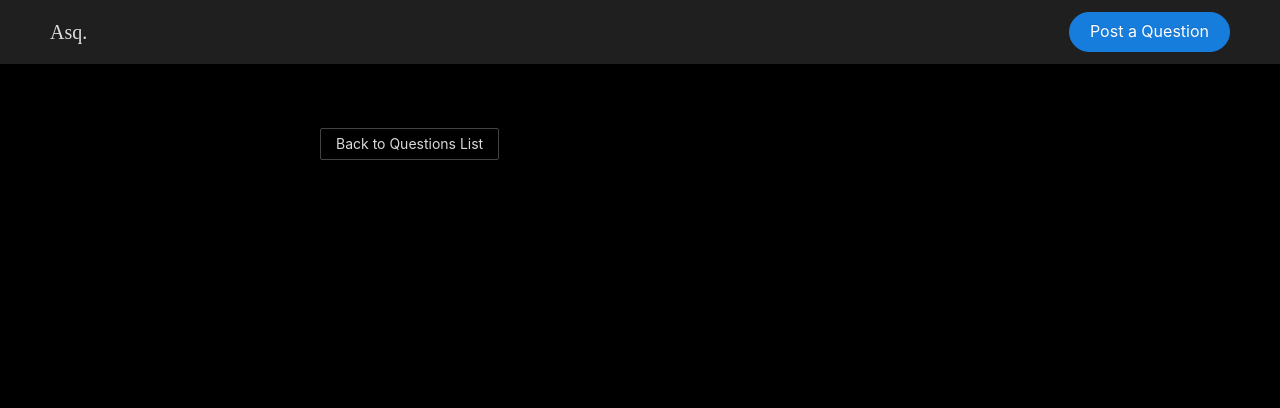
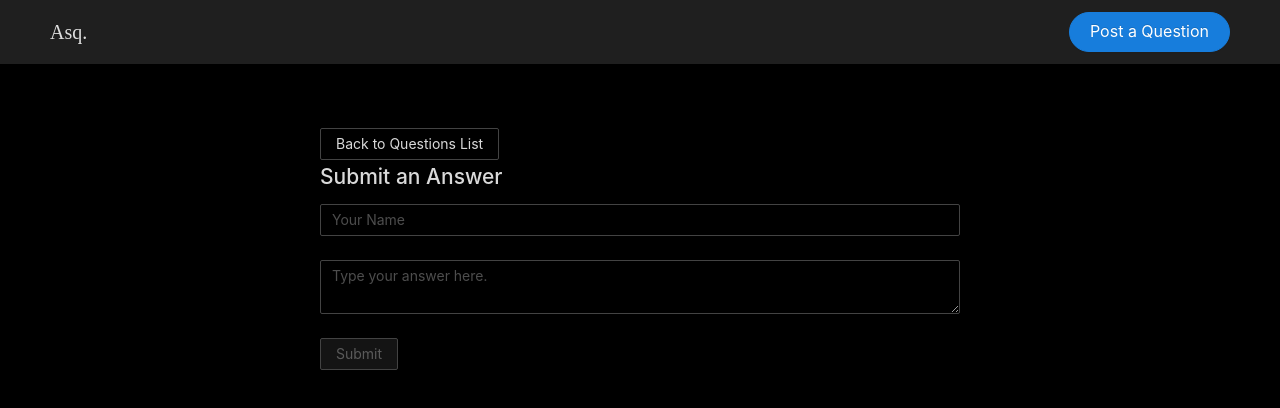
Before and after one commit to fadrmt/asq-app, a React (Create React App) app in the folder frontend/: page /question/1 in a window 1280 px wide. Shown: the top 408 px of the page. Built offline with nearby package versions, Linux system fonts and the light colour scheme; no server answers; a web font is replaced by a local one.

Commit message:
[UPDATE] Added posting of Answers per question.

```diff
--- a/frontend/src/components/Answer.js
+++ b/frontend/src/components/Answer.js
@@ -1,5 +1,5 @@
 import React, { Component } from 'react';
-import { Comment, Tooltip } from 'antd';
+import { Comment, Tooltip, Card } from 'antd';
 import moment from 'moment';
 import '../css/QuestionListItem.css';
 
@@ -7,7 +7,8 @@ class Answer extends Component {
     render() {
         const { body, author_name, date_posted } = this.props.answer
         return (
-            <Comment
+            <Card>
+                <Comment
                 author={ author_name }
                 content={
                     <p> { body } </p>
@@ -17,8 +18,10 @@ class Answer extends Component {
                     <span>{moment(date_posted).fromNow() }</span>
                     </Tooltip>
                 }
-            >
-            </Comment>
+                >
+                </Comment>
+            </Card>
+
         );
     }
 }
--- /dev/null
+++ b/frontend/src/components/PostAnswer.js
@@ -0,0 +1,90 @@
+import React, { Component } from 'react';
+import { Form, Input, Button } from 'antd';
+import TextArea from 'antd/lib/input/TextArea';
+import { withRouter } from 'react-router-dom';
+import axios from 'axios';
+
+
+class PostAnswer extends Component {
+    state = {
+        'author_name': '',
+        'body' : '',
+        'question': this.props.questionId
+    }
+
+    clearState = () => {
+        this.setState({
+            'author_name': '',
+            'body' : '',
+        })
+    }
+
+    handleChange = (e) => {
+        this.setState({
+          [e.target.name]: e.target.value
+        })
+    }
+
+    postAnswer = (handleNewAnswer) => {
+        const data = {
+            'author_name': this.state.author_name,
+            'body': this.state.body,
+            'question': this.state.question,
+        }
+
+        axios.post('http://localhost:8000/api/answers/', data)
+        .then(res => {
+            handleNewAnswer();
+        })
+        .catch(error => {
+            alert(error.response.data.author_name)
+        })
+        .finally(() => {
+            this.clearState()
+        })
+    }
+
+    handleSubmit = (e) => {
+        e.preventDefault();
+        console.log(this.state);
+        this.postAnswer(this.props.handleNewAnswer);
+    }
+
+    render() {
+        const { author_name, body } = this.state
+        return (
+            <div className="answer-form-container">
+                <h1>Submit an Answer</h1>
+                <Form className="answer-form">
+                    <Form.Item>
+                        <Input
+                            label="Your Name"
+                            name="author_name"
+                            placeholder="Your Name"
+                            value={author_name}
+                            onChange={this.handleChange}
+                            required
+                        />
+                    </Form.Item>
+                    <Form.Item>
+                        <TextArea
+                            label="Answer Body"
+                            name="body"
+                            placeholder="Type your answer here."
+                            value={body}
+                            onChange={this.handleChange}
+                            required
+                        />
+                    </Form.Item>
+                    { author_name && body ? (
+                        <Button onClick={this.handleSubmit} className="btn-submit">Submit</Button>
+                        ) : (
+                        <Button onClick={this.handleSubmit} className="btn-submit" disabled>Submit</Button>
+                    )}
+                </Form>
+            </div>
+        )
+    }
+}
+
+export default withRouter(PostAnswer);
--- a/frontend/src/components/QuestionDetailPage.js
+++ b/frontend/src/components/QuestionDetailPage.js
@@ -5,11 +5,12 @@ import { Card, Button } from 'antd';
 import '../css/QuestionList.css';
 import Question from './Question';
 import AnswerList from './AnswerList';
+import PostAnswer from './PostAnswer';
 
 class QuestionDetailPage extends Component {
     state = {
         question: null,
-        answers: null
+        answers: null,
     }
 
     componentDidMount() {
@@ -21,7 +22,6 @@ class QuestionDetailPage extends Component {
     getQuestion = (questionId) => {
         axios.get('http://localhost:8000/api/questions/' + questionId)
           .then(res => {
-            console.log(res.data)
             this.setState({
               question: res.data
             })
@@ -34,7 +34,6 @@ class QuestionDetailPage extends Component {
     getAnswers = (questionId) => {
         axios.get('http://localhost:8000/api/answers/?question=' + questionId)
           .then(res => {
-            console.log(res.data)
             this.setState({
               answers: res.data
             })
@@ -44,7 +43,13 @@ class QuestionDetailPage extends Component {
         })
     }
 
+    handleNewAnswer = () => {
+        const { questionId } = this.props.match.params;
+        this.getAnswers(questionId);
+    }
+
     render() {
+        const { questionId } = this.props.match.params;
         return (
             <>
                 <Link to='/'>
@@ -55,17 +60,23 @@ class QuestionDetailPage extends Component {
                     <Card className="question-card">
                         <Question question={this.state.question}/>
                     </Card>
-                    {this.state.question.answer_count === 1
-                        ? <h1>{this.state.question.answer_count} Answer</h1>
-                        : <h1>{this.state.question.answer_count} Answers</h1>
-                    }
                 </>
                 : null
                 }
+
+                <PostAnswer questionId={questionId} handleNewAnswer={this.handleNewAnswer} />
+
                 { this.state.answers ?
-                    <AnswerList answers={this.state.answers} />
+                    <>
+                        {this.state.answers.length === 1
+                            ? <h1>{this.state.answers.length} Answer</h1>
+                            : <h1>{this.state.answers.length} Answers</h1>
+                        }
+                        <AnswerList answers={this.state.answers} />
+                    </>
                 : null
                 }
+
             </>
         )
     }
```
